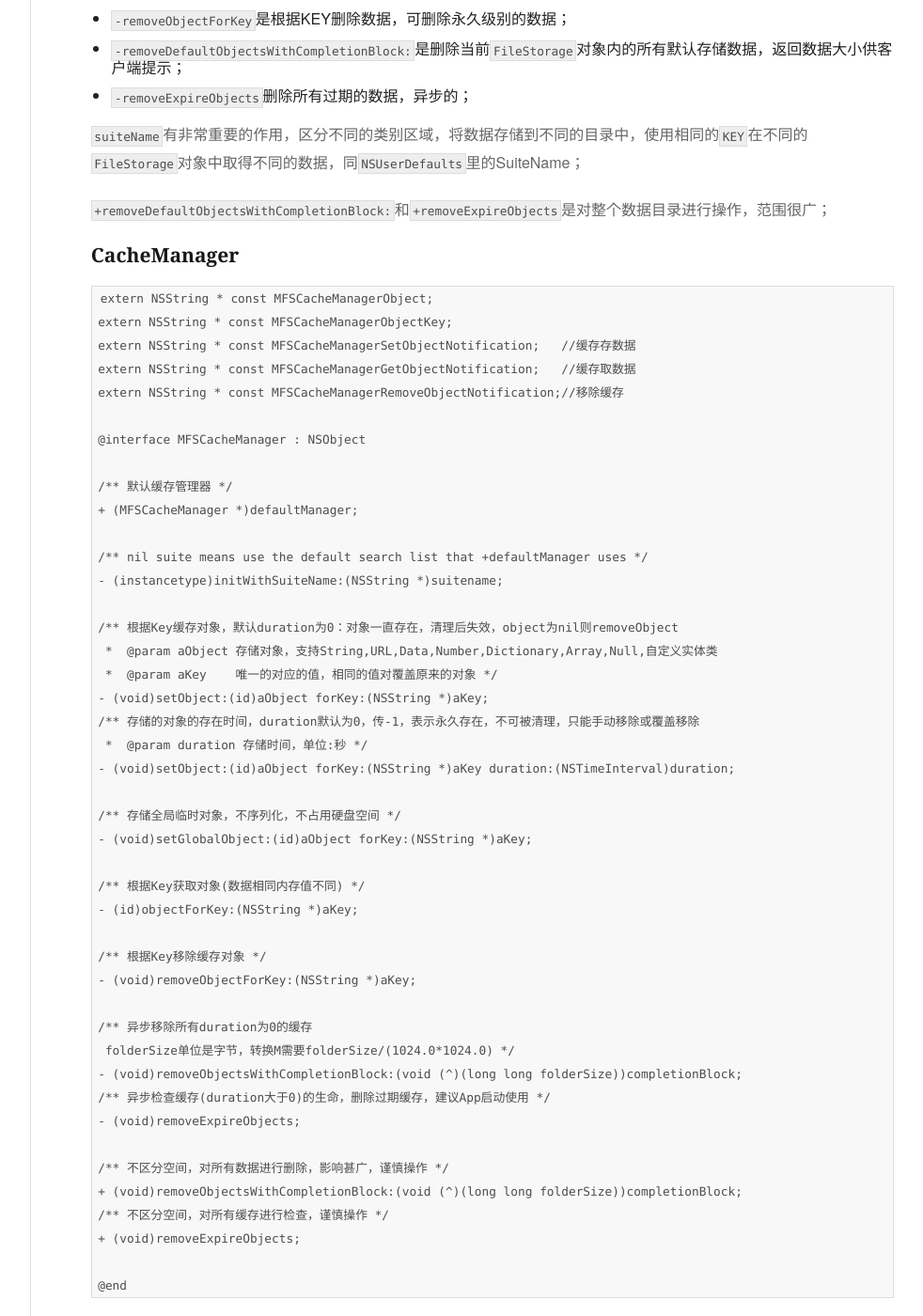
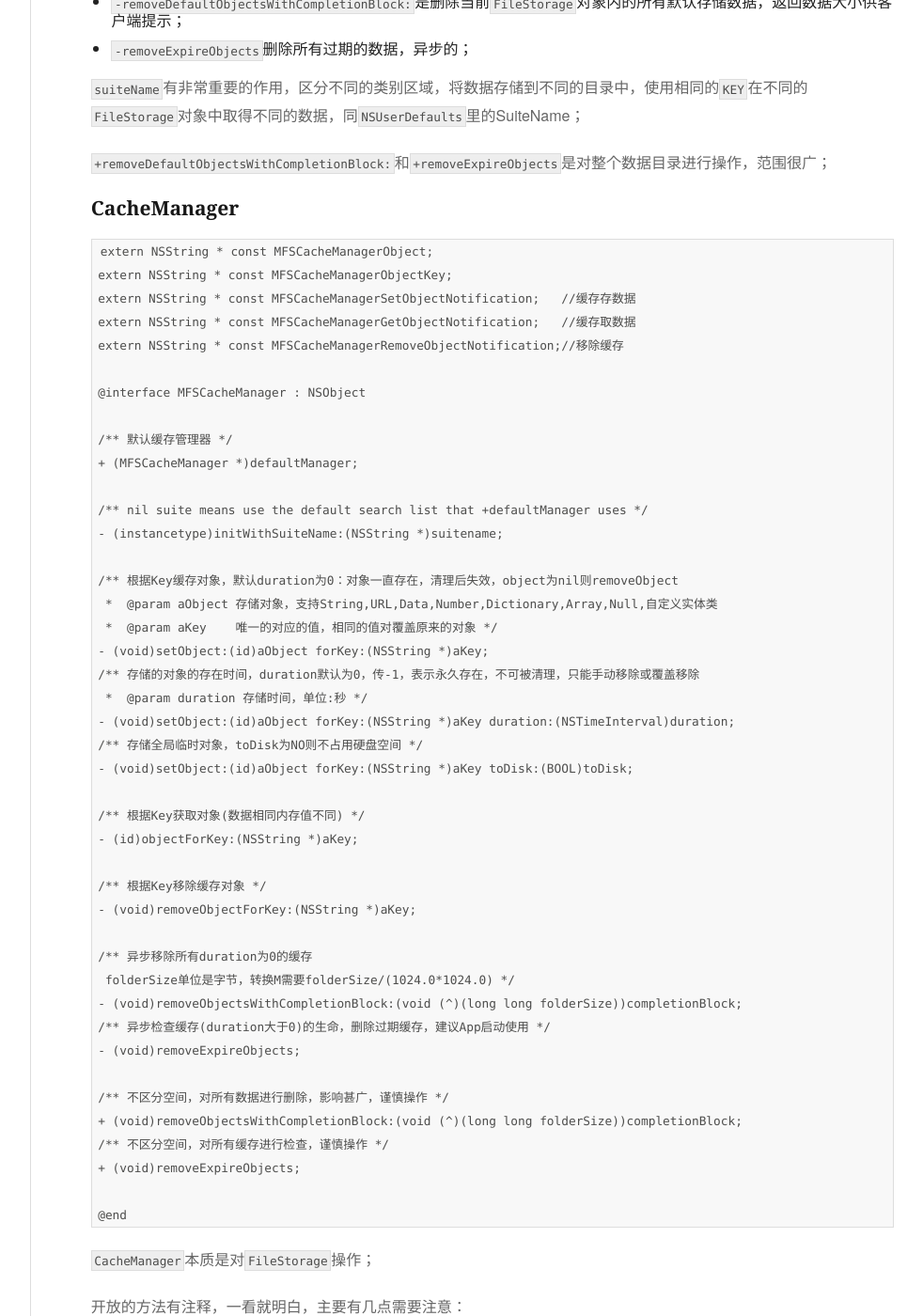
Before and after one commit to kunnan/maxfong.github.com, a Jekyll site: the page built from _posts/2015-09-04-Talk-Cache-Design.md, in a window 1280 px wide and 1400 px high, scrolled down 3378 px. Shown: the whole window at 94% size, without its empty margins (265-1247 px from the left). Built offline with Jekyll 4.4.1, drawn with Linux system fonts in a browser that asks for light colours; comment, search, counter and statistics services are not loaded; some of the changed text lies outside the part shown.

Commit message:
Update Cache Design

```diff
--- a/_posts/2015-09-04-Talk-Cache-Design.md
+++ b/_posts/2015-09-04-Talk-Cache-Design.md
@@ -152,9 +150,8 @@ published: true
 	/** 存储的对象的存在时间，duration默认为0，传-1，表示永久存在，不可被清理，只能手动移除或覆盖移除
 	 *  @param duration 存储时间，单位:秒 */
 	- (void)setObject:(id)aObject forKey:(NSString *)aKey duration:(NSTimeInterval)duration;
-
-	/** 存储全局临时对象，不序列化，不占用硬盘空间 */
-	- (void)setGlobalObject:(id)aObject forKey:(NSString *)aKey;
+	/** 存储全局临时对象，toDisk为NO则不占用硬盘空间 */
+	- (void)setObject:(id)aObject forKey:(NSString *)aKey toDisk:(BOOL)toDisk;
 
 	/** 根据Key获取对象(数据相同内存值不同) */
 	- (id)objectForKey:(NSString *)aKey;
@@ -181,7 +178,7 @@ published: true
 1. 开放`+defaultManager`供普通数据存储，可被全局清理；
 2. 需要存储不同空间的，`CacheManager`使用`-initWithSuiteName:`初始化；
 3. `-setObject:forKey:duration:`通过`duration`来控制数据的有效时间，单位是秒，如果传入负数，说明数据永久，只能通过Key使用`-removeObjectForKey:`移除，`-removeObjectsWithCompletionBlock:`无法移除；
-4. 使用`-setGlobalObject:forKey:`的对象不进行文件存储，只存在内存中，他和GlobalManager的区别在于是否需要经过`FileStorageObject`转换；
+4. 使用`-setObject:forKey:toDisk:`存储的对象可不进行文件存储，只存在内存中，他和GlobalManager的区别在于是否需要经过`FileStorageObject`转换，每次获取的都是新对象，修改对原缓存对象无影响；
 
 ###GlobalManager
 
@@ -200,7 +197,7 @@ published: true
 
 	@end
 
-每个客户端都需要保存一些全局数据，一般的做法是创建一个单例对象来保存，`GlobalManager`就是这个作用；
+每个客户端都需要保存一些全局数据，一般的做法是创建一个单例对象来保存，`GlobalManager`就是这个作用，因为单纯的存储在内存中，一处修改，其他地方取值也会变化；
 
 #后续
 本篇是本人已经设计出的一种Cache方式并具体介绍它已有哪些功能，可能有所欠缺，抛砖引玉；
```
Also changed, not shown: other parts of _posts/2015-09-04-Talk-Cache-Design.md (+0 -2 lines).
